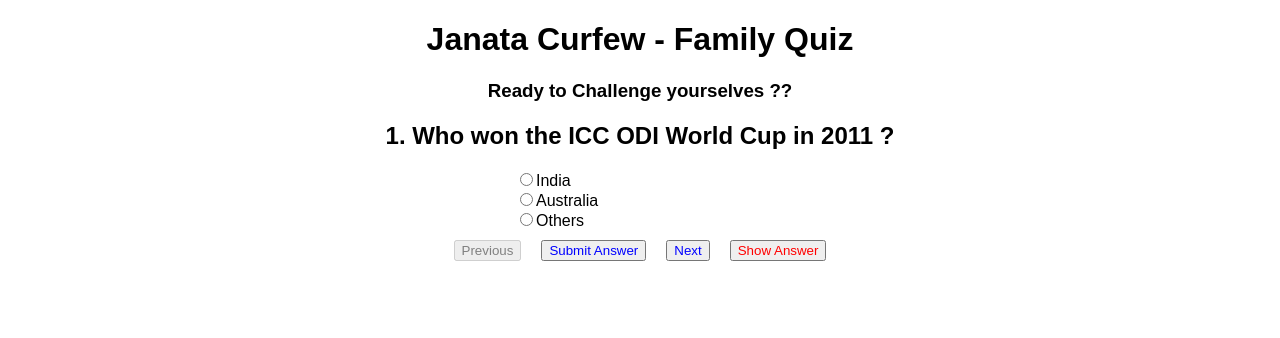
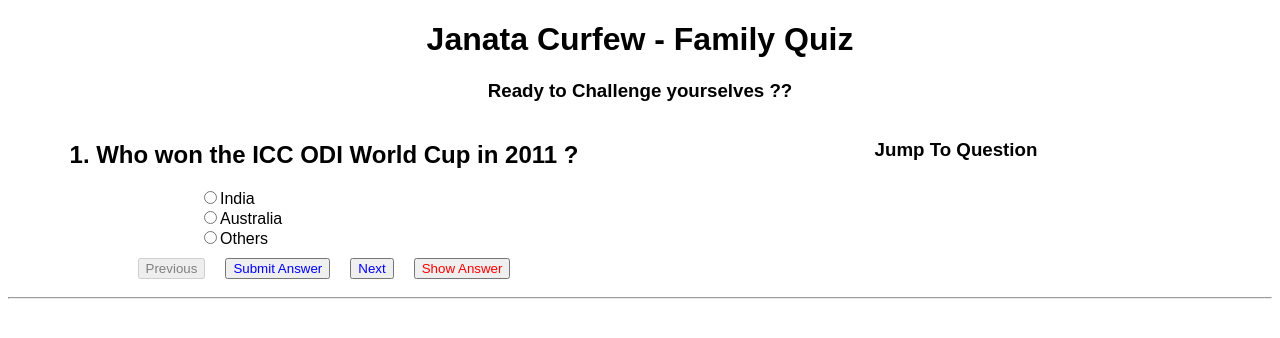
Before and after one commit to sandeepgokhale/janata-curfew, a React (Create React App) app: page / in a window 1280 px wide. Shown: the top 338 px of the page. Built offline with nearby package versions, Linux system fonts and the light colour scheme.

Commit message:
Started Adding Jump to Component Login

```diff
--- a/src/App.js
+++ b/src/App.js
@@ -1,13 +1,25 @@
 import React from "react";
 import "./styles.css";
 import DisplayQuestions from "./DisplayQuestions";
-
+import JumpToQuestion from "./JumpToQuestion";
 export default function App() {
   return (
     <div className="App">
       <Header message="Janata Curfew - Family Quiz" />
       <h3>Ready to Challenge yourselves ??</h3>
-      <DisplayQuestions />
+      <div class="some-page-wrapper">
+        <div class="row">
+          <div class="column">
+            <DisplayQuestions />
+          </div>
+          <div class="column">
+            <JumpToQuestion />
+          </div>
+        </div>
+      </div>
+      <hr />
+
+      {/* <DisplayQuestions /> */}
     </div>
   );
 }
--- /dev/null
+++ b/src/JumpToQuestion.js
@@ -0,0 +1,4 @@
+import React from "react";
+const JumpToQuestion = () => <h3>Jump To Question</h3>;
+
+export default JumpToQuestion;
--- a/src/styles.css
+++ b/src/styles.css
@@ -27,3 +27,17 @@
   width: 250px;
   text-align: left;
 }
+
+.row {
+  display: flex;
+  flex-direction: row;
+  flex-wrap: wrap;
+  width: 100%;
+}
+
+.column {
+  display: flex;
+  flex-direction: column;
+  flex-basis: 100%;
+  flex: 1;
+}
```
